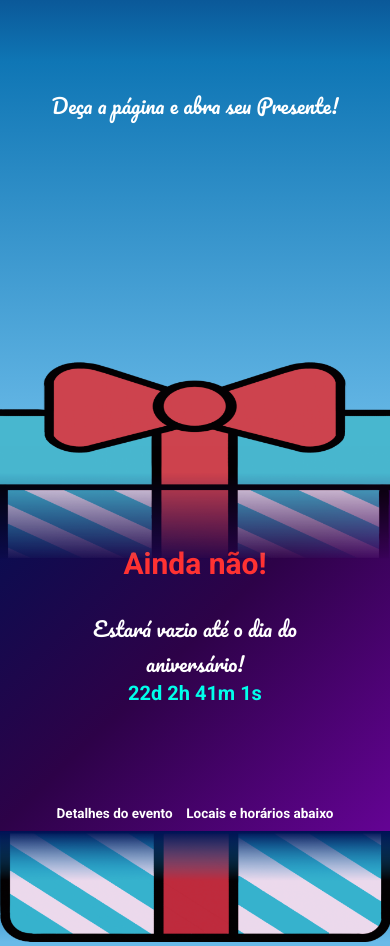
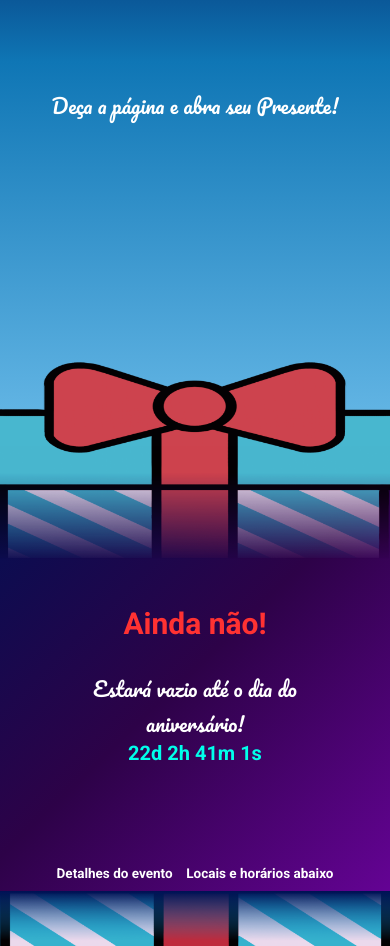
Before and after one commit to FlavioIrl/LandigAniversario, a website built with Parcel: page src/index.html in a window 390 px wide. Shown: the part 154-1100 px from the top of the page. Built offline with nearby package versions, Linux system fonts and the light colour scheme.

Commit message:
correção de bug

```diff
--- a/src/styles/_presente.scss
+++ b/src/styles/_presente.scss
@@ -29,10 +29,10 @@
             justify-items: center;
 
             @media (max-width:640px) {
-                margin-top: 100px;
+                margin-top: 160px;
             }
             @media (min-width: 641px) and (max-width: 768px) {
-                margin-top: 200px;
+                margin-top: 230px;
             }
 
             &__title {
```
